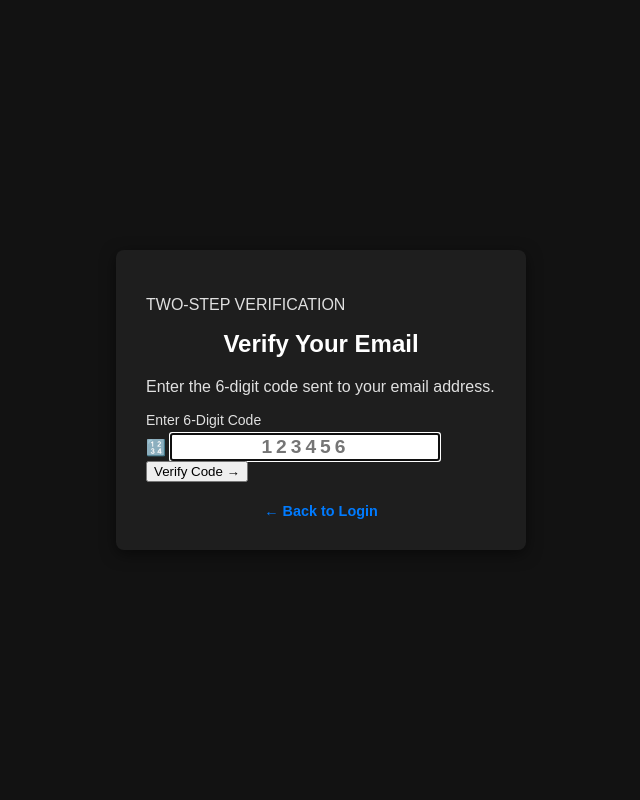
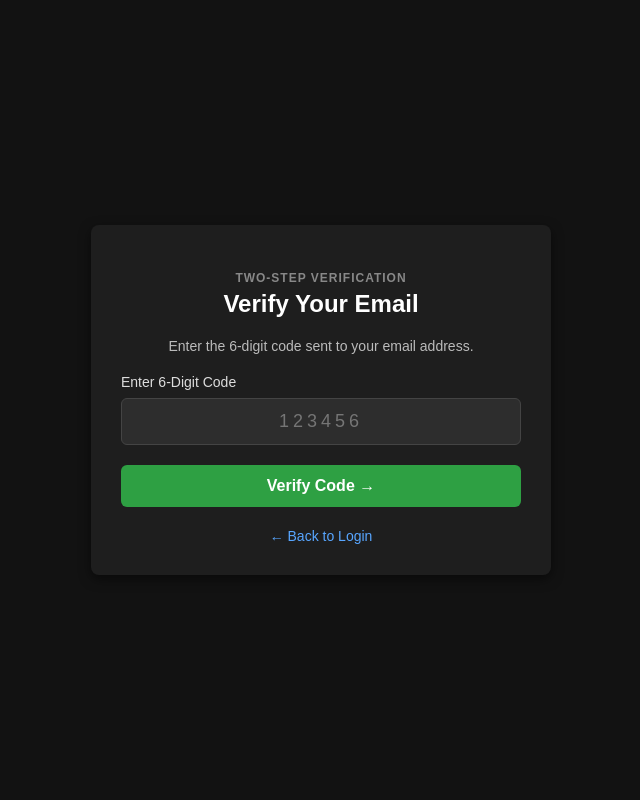
Before and after one commit to robinpinar12/Campus-hardware-inventory, a Flask app: page /verify-otp/1 in a window 1280 px wide. Shown: the whole page, without its empty margins (319-959 px from the left). Run offline with Flask 3, Linux system fonts and the light colour scheme; the visitor is signed in with stand-in values (Sample User, id 1).

Commit message:
Fix CSS property error in otp_verify.html

```diff
--- a/templates/otp_verify.html
+++ b/templates/otp_verify.html
@@ -1,25 +1,46 @@
-{% extends "base.html" %}
-{% block title %}Verify Email | Laboratory System{% endblock %}
-{% block content %}
-<section class="auth-page">
-  <div class="auth-card" style="margin: 0 auto; max-width: 440px;">
-    <div class="card-heading">
-      <p class="eyebrow">TWO-STEP VERIFICATION</p>
-      <h2>Verify Your Email</h2>
-      <p class="muted">Enter the 6-digit code sent to your email address.</p>
+<!DOCTYPE html>
+<html lang="en">
+<head>
+    <meta charset="UTF-8">
+    <meta name="viewport" content="width=device-width, initial-scale=1.0">
+    <title>Verify OTP - Campus Hardware Inventory</title>
+    <link rel="stylesheet" href="{{ url_for('static', filename='style.css') }}">
+</head>
+<body style="background-color: #121212; color: #ffffff; font-family: sans-serif; display: flex; justify-content: center; align-items: center; height: 100vh; margin: 0;">
+
+    <div style="background-color: #1e1e1e; padding: 30px; border-radius: 8px; box-shadow: 0 4px 12px rgba(0,0,0,0.5); width: 100%; max-width: 400px; text-align: center;">
+
+        {% with messages = get_flashed_messages(with_categories=true) %}
+            {% if messages %}
+                {% for category, message in messages %}
+                    <div style="background-color: #1f6feb; color: white; padding: 10px; border-radius: 4px; margin-bottom: 20px; font-size: 14px;">
+                        {{ message }}
+                    </div>
+                {% endfor %}
+            {% endif %}
+        {% endwith %}
+
+        <h4 style="color: #888; font-size: 12px; margin-bottom: 5px; letter-spacing: 1px;">TWO-STEP VERIFICATION</h4>
+        <h2 style="margin-top: 0; margin-bottom: 20px; font-size: 24px;">Verify Your Email</h2>
+
+        <p style="color: #bbb; font-size: 14px; margin-bottom: 20px;">Enter the 6-digit code sent to your email address.</p>
+
+        <form method="POST" action="">
+            <div style="margin-bottom: 20px; text-align: left;">
+                <label for="otp" style="display: block; font-size: 14px; margin-bottom: 8px; color: #ddd;">Enter 6-Digit Code</label>
+                <input type="text" id="otp" name="otp" required maxlength="6" autocomplete="one-time-code" placeholder="123456"
+                    style="width: 100%; padding: 12px; background-color: #2d2d2d; border: 1px solid #444; border-radius: 6px; color: white; font-size: 18px; text-align: center; letter-spacing: 4px; box-sizing: border-box;">
+            </div>
+
+            <button type="submit" style="background-color: #2ea043; color: white; border: none; padding: 12px; border-radius: 6px; font-weight: 600; cursor: pointer; width: 100%; font-size: 16px; transition: background-color 0.2s;">
+                Verify Code &rarr;
+            </button>
+        </form>
+
+        <div style="margin-top: 20px;">
+            <a href="{{ url_for('login') }}" style="color: #58a6ff; text-decoration: none; font-size: 14px;">&larr; Back to Login</a>
+        </div>
     </div>
-    <form method="post" class="auth-form">
-      <label for="otp_code">Enter 6-Digit Code</label>
-      <div class="input-wrap">
-        <span>🔢</span>
-        <input id="otp_code" name="otp_code" maxlength="6" pattern="\d{6}" placeholder="123456" required autofocus style="letter-spacing: 4px; font-size: 1.2rem; font-weight: bold; text-align: center;">
-      </div>
-      <button class="primary wide" type="submit">Verify Code <span>→</span></button>
-    </form>
 
-    <div style="margin-top: 20px; text-align: center;">
-      <a href="{{ url_for('login') }}" style="font-size: 0.9rem; color: #007bff; text-decoration: none; font-weight: bold;">← Back to Login</a>
-    </div>
-  </div>
-</section>
-{% endblock %}
+</body>
+</html>
```
